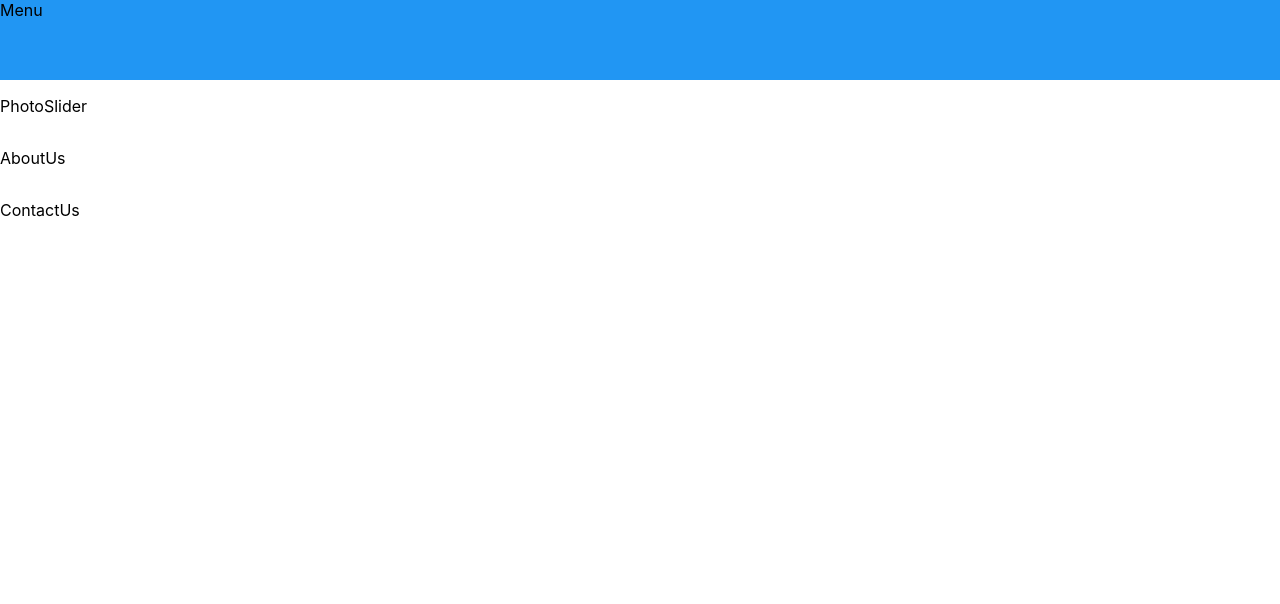
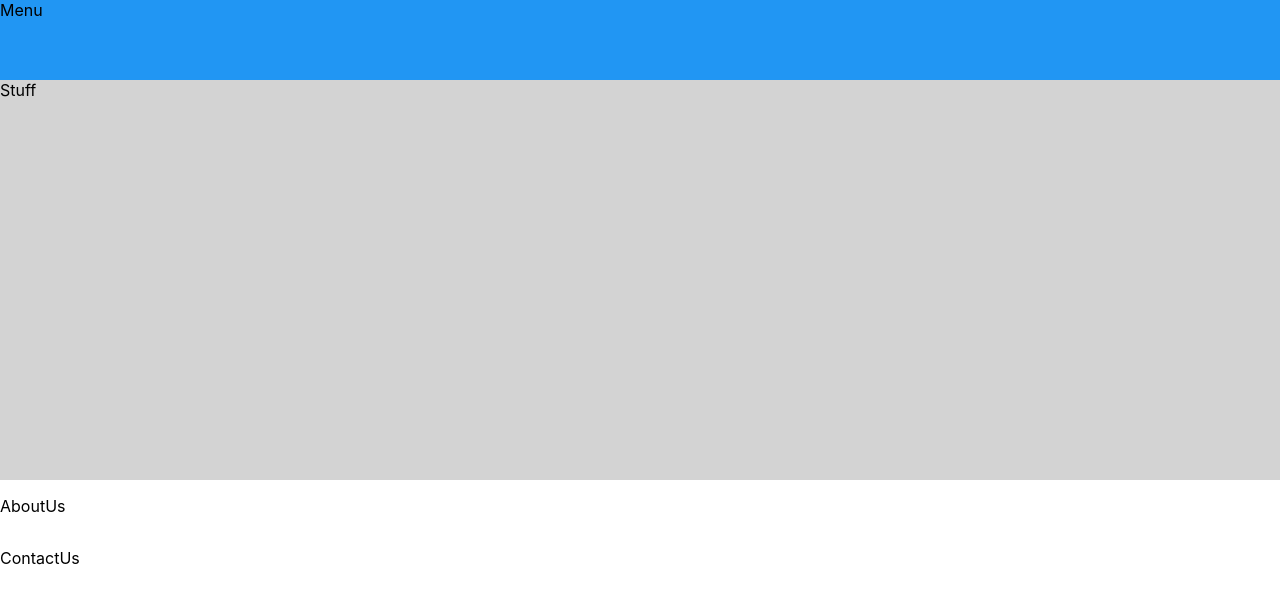
Before and after one commit to cardoso-palma/cardosoepalma, a React (Create React App) app: page / in a window 1280 px wide. Shown: the top 604 px of the page. Built offline with nearby package versions, Linux system fonts and the light colour scheme.

Commit message:
Changed CSS so when it overflows, it scrolls

```diff
--- a/src/App.js
+++ b/src/App.js
@@ -5,7 +5,7 @@ import Homepage from './Homepage.js'
 
 function App() {
   return (
-    <Homepage/>
+    <Homepage />
   );
 }
 
--- a/src/PhotoSlider.js
+++ b/src/PhotoSlider.js
@@ -1,9 +1,12 @@
 import React from 'react';
+import './photoslider.css'
 
 class PhotoSlider extends React.Component {
     render() {
         return (
-            <p>PhotoSlider</p>
+            <div id="photo-div">
+                Stuff
+            </div>
         );
     }
 }
--- a/src/index.css
+++ b/src/index.css
@@ -2,24 +2,26 @@
   --primary-color: #2196f3;
 }
 
-body {
+html,body {
+	width:  100%;
+  height: 100%;
   margin: 0;
-  font-family: -apple-system, BlinkMacSystemFont, 'Segoe UI', 'Roboto', 'Oxygen',
+  padding: 0;
+
+  font-family: -apple-system, BlinkMacSystemFont, 'Open Sans', 'Oxygen',
     'Ubuntu', 'Cantarell', 'Fira Sans', 'Droid Sans', 'Helvetica Neue',
     sans-serif;
   -webkit-font-smoothing: antialiased;
   -moz-osx-font-smoothing: grayscale;
 }
 
-code {
-  font-family: source-code-pro, Menlo, Monaco, Consolas, 'Courier New',
-    monospace;
+#homepage, #root {
+  height: 100%;
+  width: 100%;
 }
-
 
 #homepage {
   display: flex;
   flex-direction: column;
-  height: 100vh;
-
+  flex-grow: 1;
 }
--- /dev/null
+++ b/src/photoslider.css
@@ -0,0 +1,4 @@
+#photo-div {
+    min-height: 50%;
+    background-color: lightgray;
+}
```
Also changed, not shown: src/Homepage.js (+4 -19 lines).
